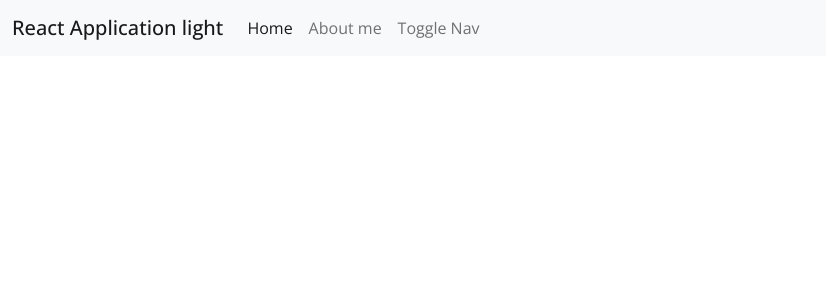
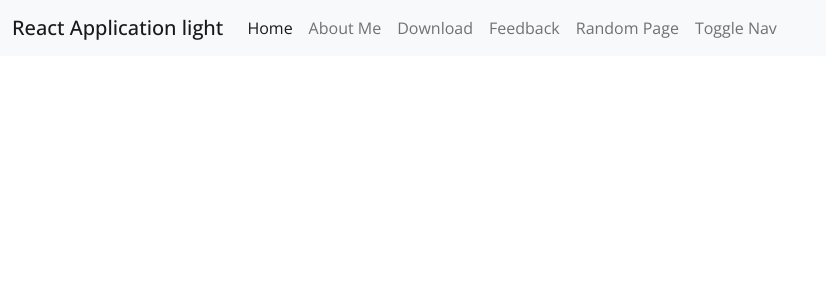
Before and after one commit to Bharatchandran/FullStackDay4, a React (Create React App) app: page / in a window 1280 px wide. Shown: the top 300 px of the page, without its empty margins (0-826 px from the left). Built offline with nearby package versions, Linux system fonts and the light colour scheme.

Commit message:
Implemented couple of links

```diff
--- a/src/components/Navbar.js
+++ b/src/components/Navbar.js
@@ -33,14 +33,19 @@ const Navbar = ({ dark, children, toggleNav }) => {
         </span>
         <div className="collapse navbar-collapse">
           <ul className="navbar-nav">
-            <li className="nav-item">
-              <a className="nav-link active" aria-current="page">
-                Home
-              </a>
-            </li>
-            <li className="nav-item">
-              <a className="nav-link">About me</a>
-            </li>
+            {Links.map((link) => (
+              <li className="nav-item" key={link.Link}>
+                <NavLink
+                  className="nav-link "
+                  aria-current="page"
+                  activeClassName="active"
+                  to={link.Link}
+                >
+                  {link.Name}
+                </NavLink>
+              </li>
+            ))}
+
             <li className="nav-item">
               <span className="nav-link nav-action" onClick={toggleNav}>
                 Toggle Nav
```
